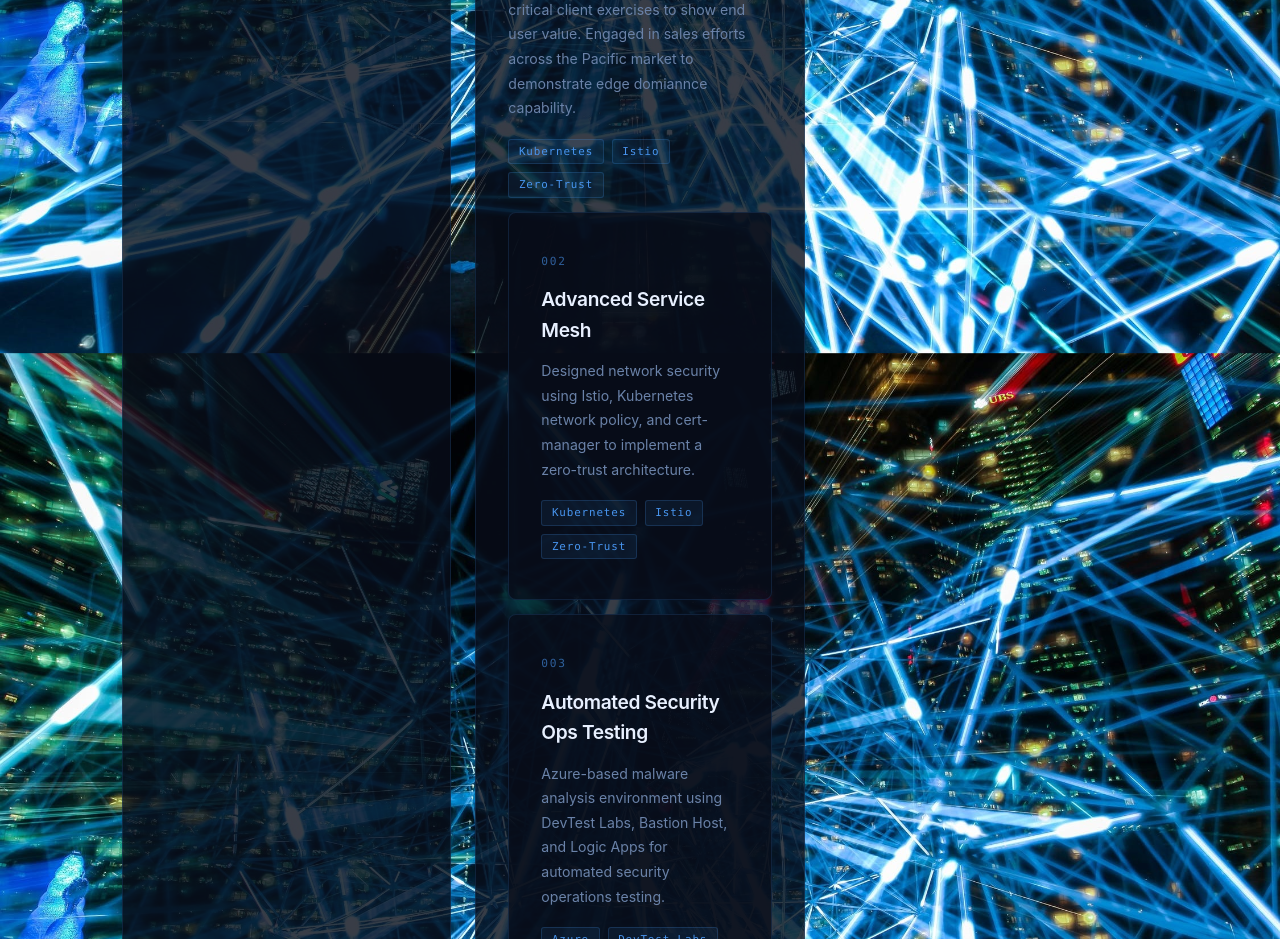
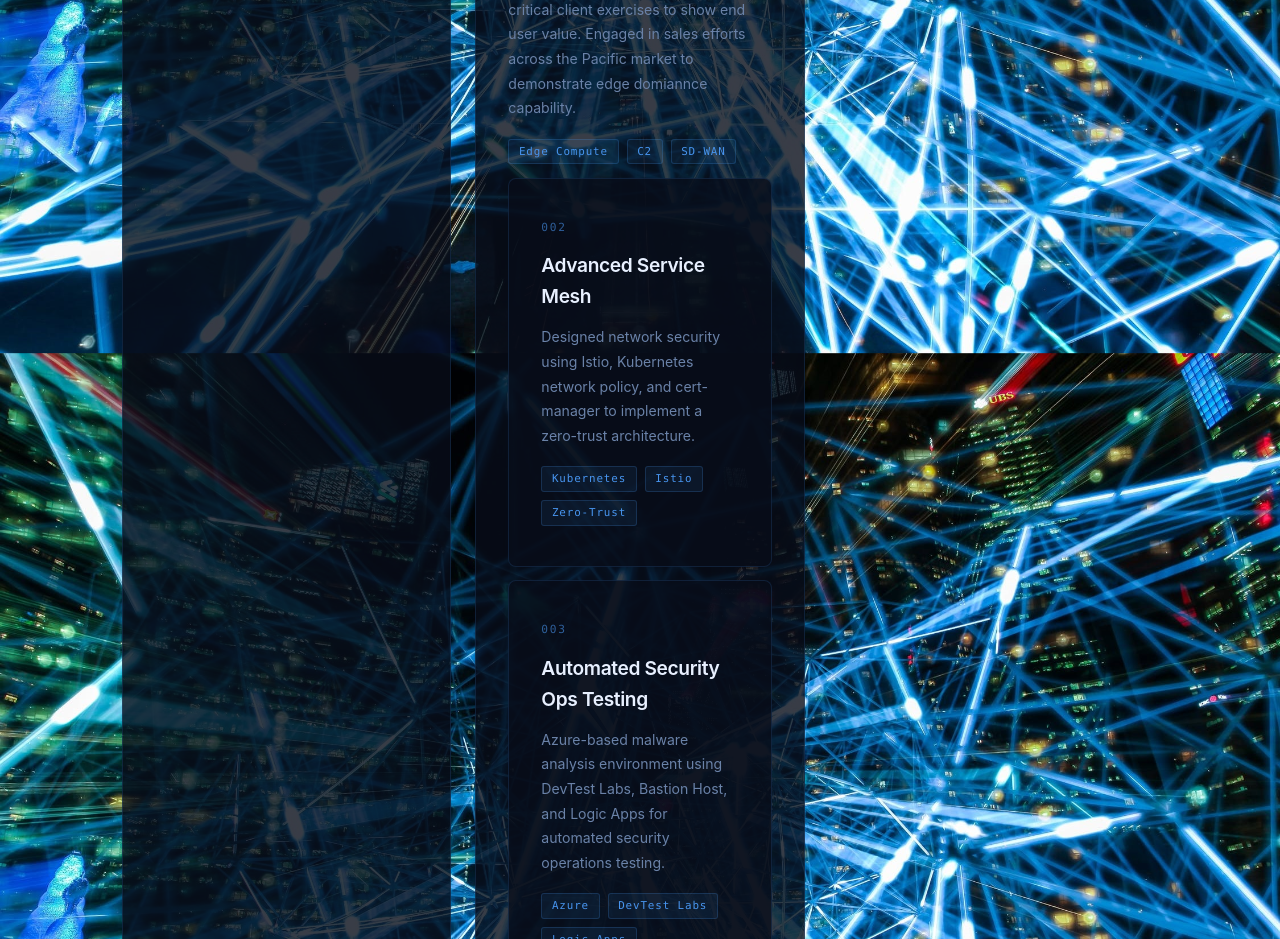
Before and after one commit to brendonts/brendonts.github.io, a plain HTML site: page index.html in a window 1280 px wide. Shown: the part 3060-3999 px from the top of the page. Drawn offline with Linux system fonts and the light colour scheme.

Commit message:
Update index.html
syntax

```diff
--- a/index.html
+++ b/index.html
@@ -159,8 +159,8 @@
           <h3>Next Gen Edge Dominance</h3>
           <p>Provided technical leadership bridging physically seperated product develoment and customer teams plus hands-on technical skills required to build a global edge compute capability. Deployed adge capability in support of critical client exercises to show end user value. Engaged in sales efforts across the Pacific market to demonstrate edge domiannce capability.</p>
           <div class="project-tags">
-            <span>Kubernetes</span><span>Istio</span><span>Zero-Trust</span>
-          </div>
+            <span>Edge Compute</span><span>C2</span><span>SD-WAN</span>
+        </div>
         <div class="project-card">
           <div class="project-num">002</div>
           <h3>Advanced Service Mesh</h3>
```
